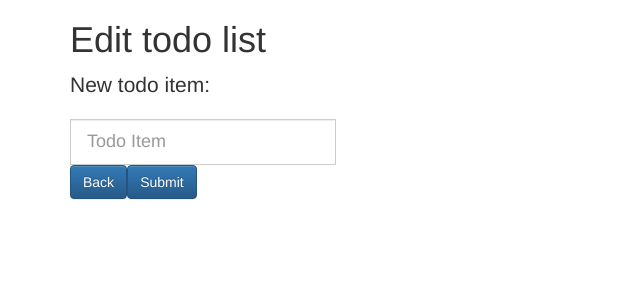
After one commit to levjj/react-play, a Node server app: page /edit in a window 1280 px wide. The commit adds this page. Shown: the top 300 px of the page, without its empty margins (0-640 px from the left). Run offline with Node 20, Linux system fonts and the light colour scheme; some libraries are stand-ins or nearby versions.

Commit message:
simple todo mvc app

```diff
--- a/index.js
+++ b/index.js
@@ -1,17 +1,45 @@
 /*
 Simple web service to act like a blog
 and do simple CRUD operations.
+Or maybe something simpler.
+
+This is our controller.
 */
 import express from 'express';
+import hbs from 'express-handlebars';
+import bodyParser from 'body-parser';
+import * as todo from './todo.js';
 
 const app = express();
 
-app.get('/', (req, res) => {
-  res.send('Hello world');
+app.engine('hbs', hbs({defaultLayout: 'main', extname: '.hbs'}));
+app.set('view engine', '.hbs');
+app.use(bodyParser());
+
+
+app.get('/', (req, res, next) => {
+  todo.getAllTodo().then( list => {
+    res.render('index', {
+      title: 'Slick Todo List',
+      todo: list
+    });
+  }).catch((err) => {
+    next(err);
+  });
 });
 
-app.post('/create', (req, res) => {
-  //
+app.post('/', (req, res, next) => {
+  todo.addTodoItem(req.body.newtodoitem).then(() => {
+    res.redirect('http://google.com/');
+  }).catch((err) => {
+    next(err);
+  });
+});
+
+app.get('/edit', (req, res) => {
+  res.render('edittodo', {
+    title: 'Edit todo list'
+  });
 });
 app.listen(3000, () => {
   /* eslint no-console:0 */
--- a/package.json
+++ b/package.json
@@ -17,8 +17,11 @@
   },
   "dependencies": {
     "babel": "^5.8.23",
+    "body-parser": "^1.14.0",
     "express": "^4.13.3",
     "express-handlebars": "^2.0.1",
-    "fs": "0.0.2"
+    "fs": "0.0.2",
+    "lodash": "^3.10.1",
+    "mz": "^2.0.0"
   }
 }
--- /dev/null
+++ b/todo.js
@@ -0,0 +1,37 @@
+// This is our model
+
+import fs from 'mz/fs';
+import _ from 'lodash';
+const tdlist = 'todolist';
+
+function ensureListExists() {
+  return fs.exists(tdlist).then((exists) => {
+    if (!exists) {
+      return fs.writeFile(tdlist, '');
+    }
+  });
+}
+
+export function getAllTodo() {
+  return ensureListExists().then(() => {
+    return fs.readFile(tdlist, 'utf-8');
+  }).then(items => {
+    return items.split(/\n/).slice(0, -1);
+  });
+}
+
+export function addTodoItem(item) {
+  return ensureListExists().then(() => {
+    return fs.appendFile(tdlist, item + '\n');
+  });
+}
+
+export function rmTodoItem(index) {
+  return ensureListExists().then(() => {
+    return getAllTodo();
+  }).then(items => {
+    items.splice(index, 1);
+    const itemsWithNL = items.map(i => [i, '\n']);
+    return fs.writeFile(tdlist, _.flatten(itemsWithNL));
+  });
+}
--- /dev/null
+++ b/views/edittodo.hbs
@@ -0,0 +1,12 @@
+<form class="form" action="/" method="POST">
+  <p class="lead">
+    New todo item:
+  </p>
+  <div class="input-group input-group-lg">
+    <input type="text" class="form-control" name="newtodoitem" placeholder="Todo Item" aria-describedby="sizing-addon1" />
+  </div>
+  <div class="input-group input-group-lg">
+    <a class="btn btn-primary" href="/">Back</a>
+    <input class="btn btn-primary" type="submit" value="Submit" />
+  </div>
+</form>
--- /dev/null
+++ b/views/layouts/main.hbs
@@ -0,0 +1,15 @@
+<!DOCTYPE html>
+<html>
+<head>
+  <meta charset="utf-8">
+  <title>{{title}}</title>
+  <link rel="stylesheet" href="https://maxcdn.bootstrapcdn.com/bootstrap/3.3.5/css/bootstrap.min.css">
+  <link rel="stylesheet" href="https://maxcdn.bootstrapcdn.com/bootstrap/3.3.5/css/bootstrap-theme.min.css">
+</head>
+<body>
+  <div class="container">
+    <h1>{{title}}</h1>
+      {{{body}}}
+  </div>
+</body>
+</html>
```
Also changed, not shown: views/index.hbs (+8 -1 lines), 1 other file.
